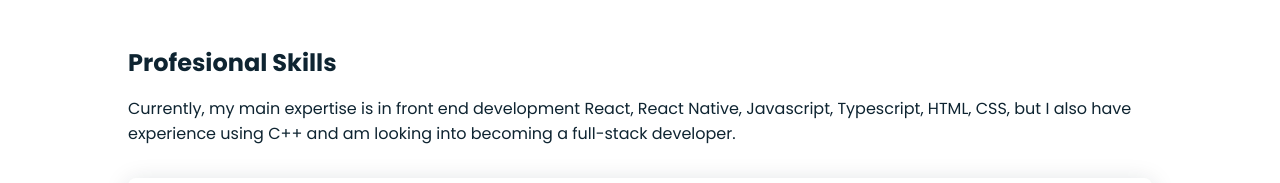
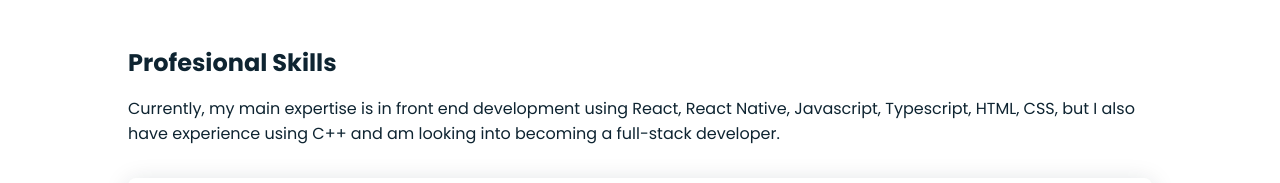
Before and after one commit to jordanlaclair/Portfolio, a plain HTML site: page index.html in a window 1280 px wide. Shown: the part 1641-1824 px from the top of the page. Drawn offline with nearby package versions, Linux system fonts and the light colour scheme.

Commit message:
updated info skills

```diff
--- a/index.html
+++ b/index.html
@@ -113,7 +113,7 @@
 				<div>
 					<h2 class="skills__subtitle">Profesional Skills</h2>
 					<p class="skills__text">
-						Currently, my main expertise is in front end development React, React Native, Javascript,
+						Currently, my main expertise is in front end development using React, React Native, Javascript,
 						Typescript, HTML, CSS, but I also have
 						experience using C++ and am looking into becoming a full-stack
 						developer.
```
